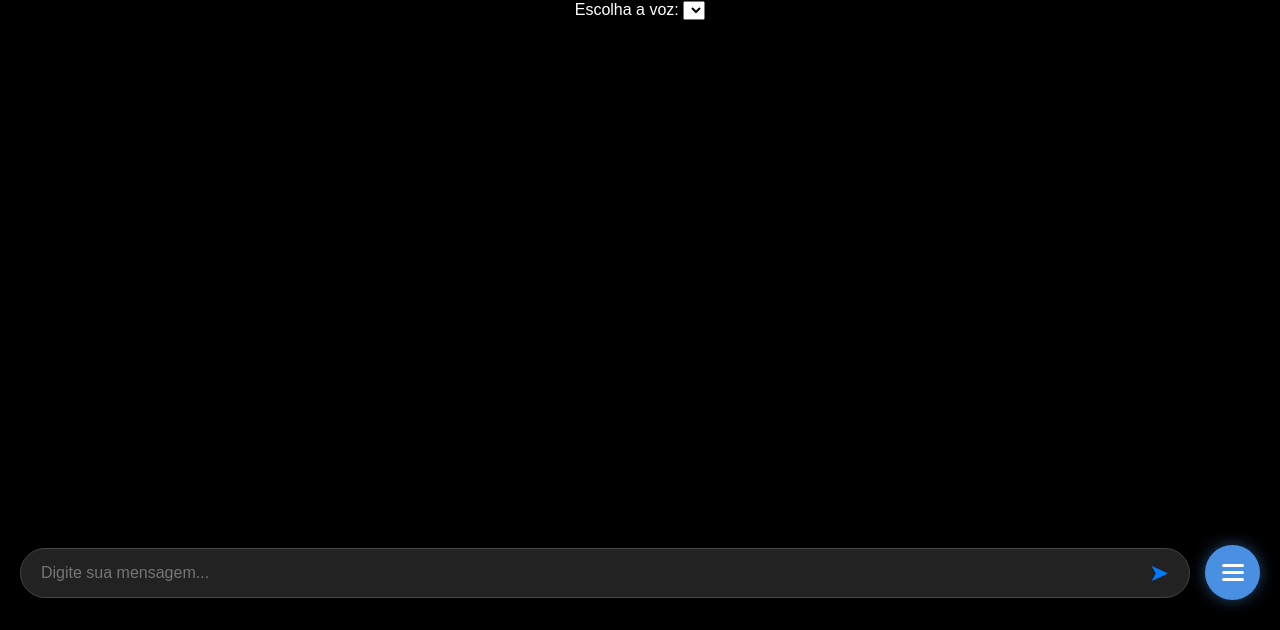
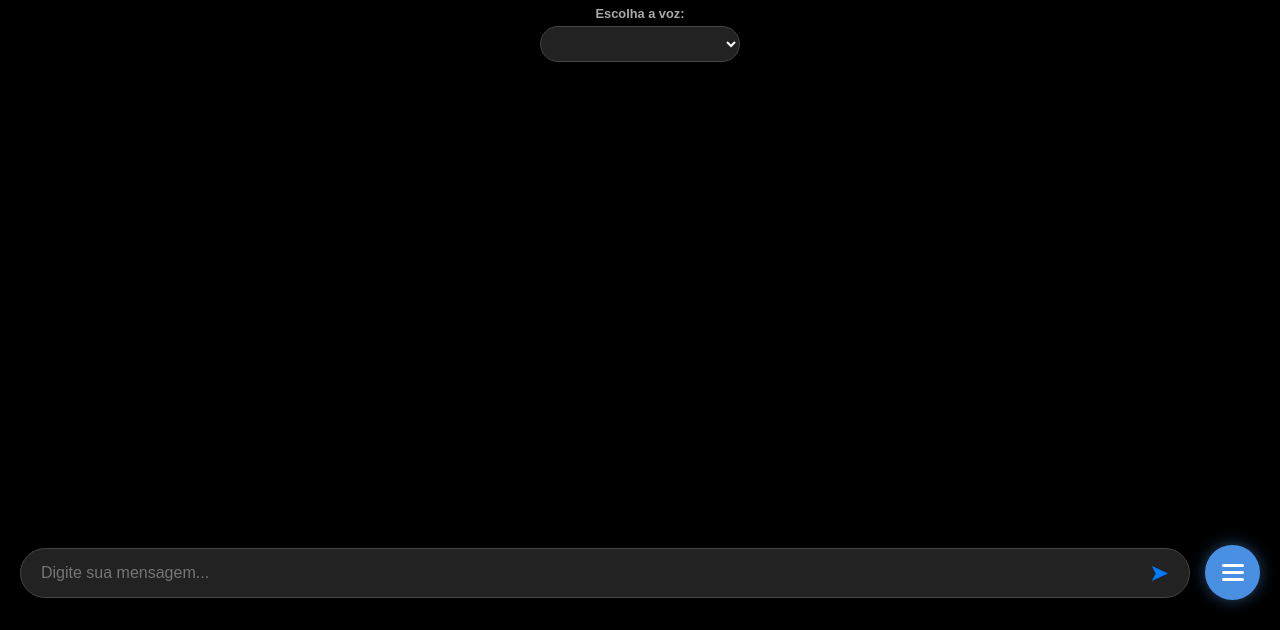
Before and after one commit to ande1000/inteligencia-artifincial-nova.IA-liga-o, a website: page public/index.html in a window 1280 px wide. Shown: the part 170-800 px from the top of the page. Drawn offline with Linux system fonts and the light colour scheme.

Commit message:
Update style.css

```diff
--- a/public/style.css
+++ b/public/style.css
@@ -38,7 +38,7 @@ body {
 
 #home-screen header {
     text-align: center;
-    margin-top: 20px;
+    margin-top: 10px;
 }
 
 .logo-icon {
@@ -64,6 +64,45 @@ body {
     font-weight: bold;
     letter-spacing: 1px;
     margin-top: 5px;
+}
+
+/* 🌟 ESTILO DO SELETOR DE VOZES */
+.voice-selector-container {
+    margin-top: 15px;
+    display: flex;
+    flex-direction: column;
+    align-items: center;
+    gap: 5px;
+}
+
+.voice-selector-container label {
+    font-size: 0.8rem;
+    color: #AAA;
+    font-weight: bold;
+}
+
+#voice-select, #voice-select-call {
+    background-color: #222;
+    color: #FFF;
+    border: 1px solid #444;
+    border-radius: 20px;
+    padding: 8px 15px;
+    font-size: 0.9rem;
+    cursor: pointer;
+    outline: none;
+    width: 200px;
+    text-align: center;
+}
+
+#voice-select:focus, #voice-select-call:focus {
+    border-color: #007bff;
+    box-shadow: 0 0 10px rgba(0, 123, 255, 0.5);
+}
+
+/* Opções do dropdown (no Windows/Android podem ter fundo branco, isso é padrão do SO) */
+#voice-select option, #voice-select-call option {
+    background-color: #222;
+    color: #FFF;
 }
 
 .chat-container {
```
